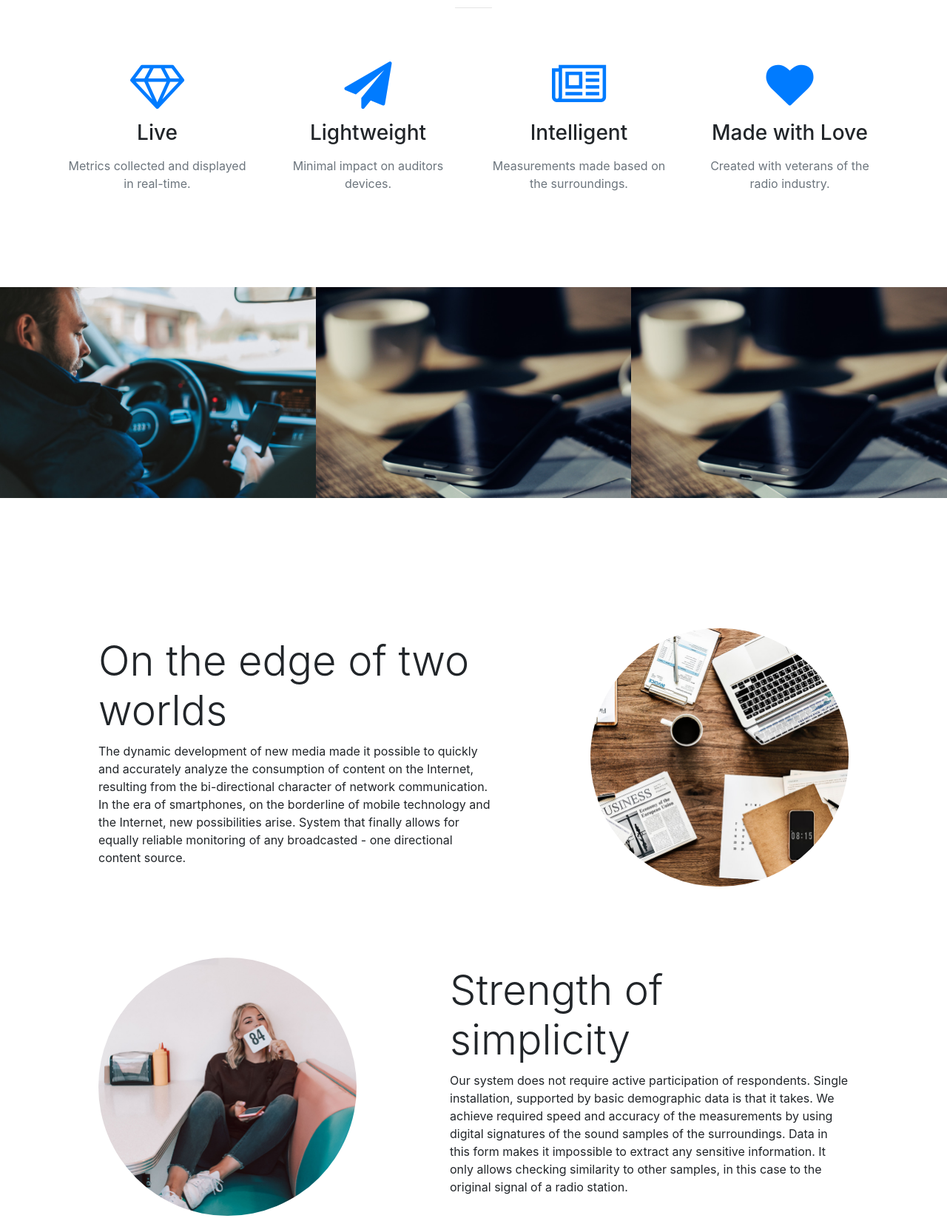
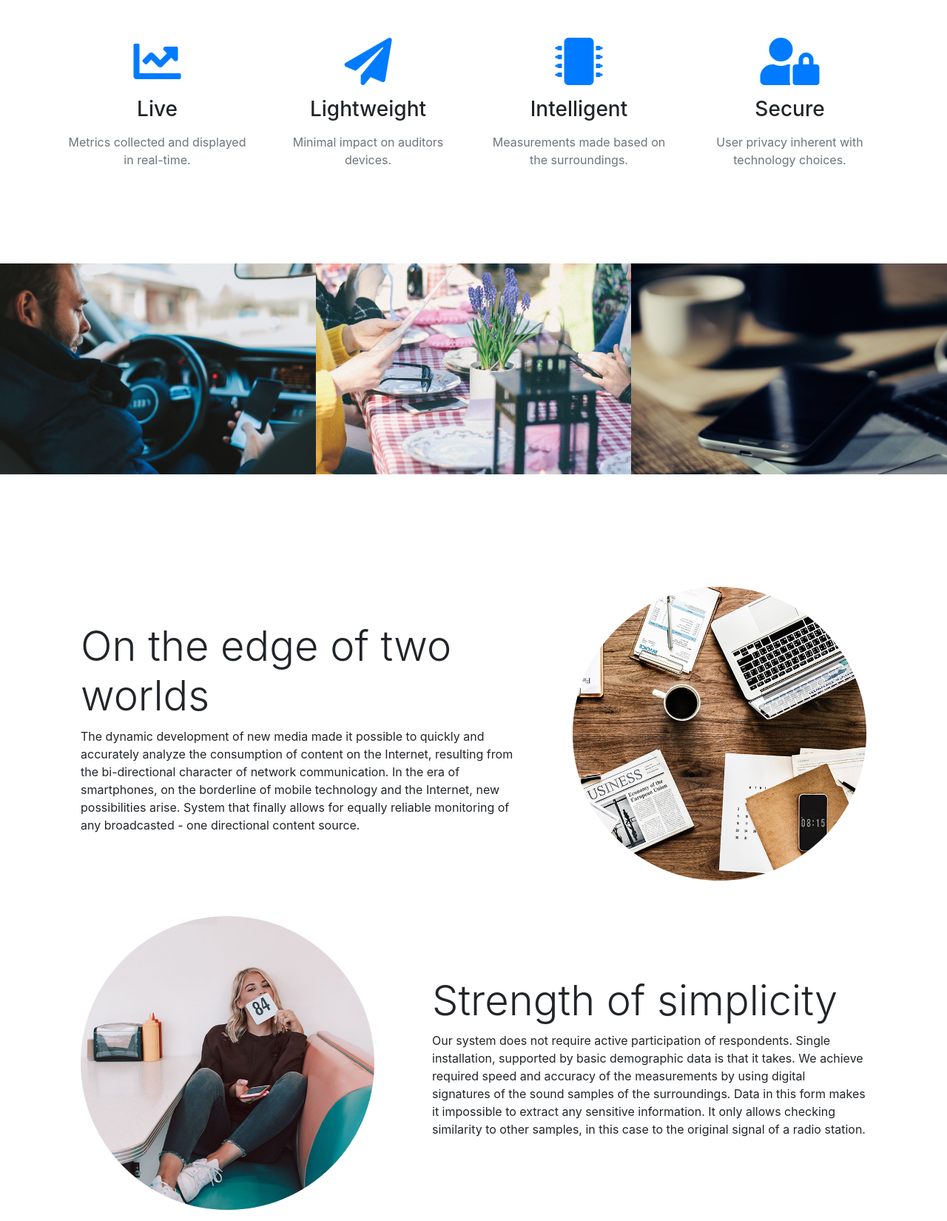
Before and after one commit to iheardit/iheardit.github.io, a website with bundled scripts: page index.html in a window 1280 px wide. Shown: the part 1530-3180 px from the top of the page at 74% size. Built offline with nearby package versions, Linux system fonts and the light colour scheme.

Commit message:
Add photo, minor changes

```diff
--- a/index.html
+++ b/index.html
@@ -14,7 +14,9 @@
     <link href="vendor/bootstrap/css/bootstrap.min.css" rel="stylesheet">
 
     <!-- Custom fonts for this template -->
-    <link href="vendor/font-awesome/css/font-awesome.min.css" rel="stylesheet" type="text/css">
+    <link rel="stylesheet" href="https://use.fontawesome.com/releases/v5.0.13/css/all.css"
+          integrity="sha384-DNOHZ68U8hZfKXOrtjWvjxusGo9WQnrNx2sqG0tfsghAvtVlRW3tvkXWZh58N9jp"
+          crossorigin="anonymous">
     <link href='https://fonts.googleapis.com/css?family=Open+Sans:300italic,400italic,600italic,700italic,800italic,400,300,600,700,800'
           rel='stylesheet' type='text/css'>
     <link href='https://fonts.googleapis.com/css?family=Merriweather:400,300,300italic,400italic,700,700italic,900,900italic'
@@ -69,7 +71,8 @@
             </div>
             <div class="col-lg-8 mx-auto">
                 <p class="text-faded mb-5">
-                    With sound recognition technology at its core, <strong>iheardit</strong> detaches measurements
+                    With sound recognition technology at its core, <strong>iheardit</strong>
+                    detaches measurements
                     from content consumption devices. Analogue media analysis has never been more
                     digital.
                 </p>
@@ -88,10 +91,13 @@
                 </h2>
                 <hr class="light my-4">
                 <p class="text-faded mb-4">
-                    IHEARDIT is a system of active analysis of media consumption, based on the
+                    <strong>Iheardit </strong> is a system of active analysis of media consumption, based on the
                     technology of sound recognition. Used in a mobile application enables an
                     accurate measurement of analogue radio listenership.
-                    <br/><br/>
+                </p>
+            </div>
+            <div class="col-lg-10 mx-auto text-center">
+                <p class="text-white">
                     <strong>
                         Our goal is to allow you to measure your audience rate as easily as
                         measuring the number of unique web users.
@@ -116,7 +122,7 @@
         <div class="row">
             <div class="col-lg-3 col-md-6 text-center">
                 <div class="service-box mt-5 mx-auto">
-                    <i class="fa fa-4x fa-diamond text-primary mb-3 sr-icons"></i>
+                    <i class="fa fa-4x fa-chart-line text-primary mb-3 sr-icons"></i>
                     <h3 class="mb-3">Live</h3>
                     <p class="text-muted mb-0">
                         Metrics collected and displayed in real-time.
@@ -134,7 +140,7 @@
             </div>
             <div class="col-lg-3 col-md-6 text-center">
                 <div class="service-box mt-5 mx-auto">
-                    <i class="fa fa-4x fa-newspaper-o text-primary mb-3 sr-icons"></i>
+                    <i class="fa fa-4x fa-microchip text-primary mb-3 sr-icons"></i>
                     <h3 class="mb-3">Intelligent</h3>
                     <p class="text-muted mb-0">
                         Measurements made based on the surroundings.
@@ -143,10 +149,10 @@
             </div>
             <div class="col-lg-3 col-md-6 text-center">
                 <div class="service-box mt-5 mx-auto">
-                    <i class="fa fa-4x fa-heart text-primary mb-3 sr-icons"></i>
-                    <h3 class="mb-3">Made with Love</h3>
+                    <i class="fa fa-4x fa-user-lock text-primary mb-3 sr-icons"></i>
+                    <h3 class="mb-3">Secure</h3>
                     <p class="text-muted mb-0">
-                        Created with veterans of the radio industry.
+                        User privacy inherent with technology choices.
                     </p>
                 </div>
             </div>
@@ -164,7 +170,7 @@
             </div>
             <div class="col-lg-4 col-sm-4">
                 <a class="portfolio-box">
-                    <img class="img-fluid" src="img/portfolio/thumbnails/2.jpg" alt="">
+                    <img class="img-fluid" src="img/portfolio/thumbnails/3.jpg" alt="">
                 </a>
             </div>
             <div class="col-lg-4 col-sm-4">
@@ -180,12 +186,12 @@
     <div class="container">
         <div class="row align-items-center">
             <div class="col-lg-5 order-lg-2">
-                <div class="p-5">
+                <div class="p-4">
                     <img class="img-fluid rounded-circle" src="img/01.jpg" alt="">
                 </div>
             </div>
             <div class="col-lg-7 order-lg-1">
-                <div class="p-5">
+                <div class="p-4">
                     <h2 class="display-4">On the edge of two worlds</h2>
                     <p>
                         The dynamic development of new media made it possible to quickly and
@@ -202,12 +208,12 @@
     <div class="container">
         <div class="row align-items-center">
             <div class="col-lg-5">
-                <div class="p-5">
+                <div class="p-4">
                     <img class="img-fluid rounded-circle" src="img/02.jpg" alt="">
                 </div>
             </div>
             <div class="col-lg-7">
-                <div class="p-5">
+                <div class="p-4">
                     <h2 class="display-4">Strength of simplicity</h2>
                     <p>
                         Our system does not require active participation of respondents. Single
@@ -225,12 +231,12 @@
     <div class="container">
         <div class="row align-items-center">
             <div class="col-lg-5 order-lg-2">
-                <div class="p-5">
+                <div class="p-4">
                     <img class="img-fluid rounded-circle" src="img/03.jpg" alt="">
                 </div>
             </div>
             <div class="col-lg-7 order-lg-1">
-                <div class="p-5">
+                <div class="p-4">
                     <h2 class="display-4">I HEARD IT, BUT WHAT’S NEXT?</h2>
                     <p>
                         Among our current goals are: perfecting the accuracy of the measurements,
```
Also changed, not shown: img/portfolio/thumbnails/3.jpg (added).
